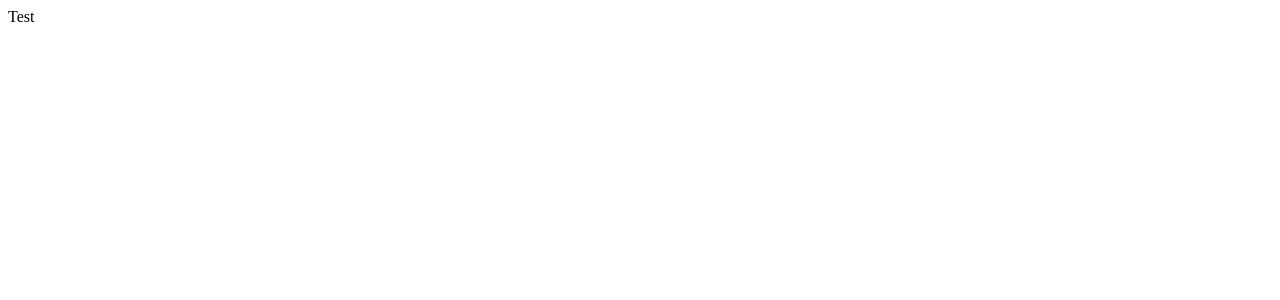
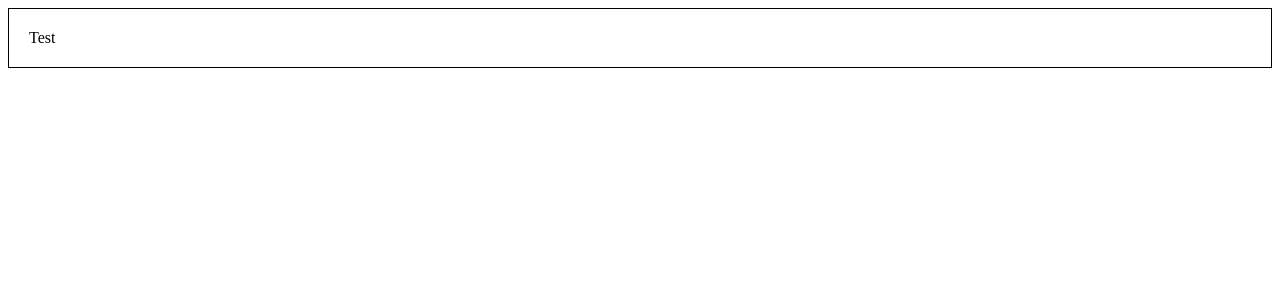
Before and after one commit to ihor4568/spotty-react, a React (Create React App) app: page / in a window 1280 px wide. Shown: the top 300 px of the page. Built offline with nearby package versions, Linux system fonts and the light colour scheme.

Commit message:
Fix comments

```diff
--- a/package.json
+++ b/package.json
@@ -1,6 +1,6 @@
 {
   "name": "spotty-react",
-  "version": "0.1.0",
+  "version": "2.0.0",
   "description": "Simple music streaming service",
   "private": true,
   "dependencies": {
--- a/src/components/App.js
+++ b/src/components/App.js
@@ -1,8 +1,17 @@
 import React, { Component } from "react";
-// import styled from "styled-components/macro";
+import styled from "styled-components/macro";
+
+const Container = styled.div`
+  border: 1px solid black;
+  padding: ${props => props.padding || "20px"};
+`;
 
 export default class App extends Component {
   render() {
-    return <div>Test</div>;
+    return (
+      <Container>
+        <div>Test</div>
+      </Container>
+    );
   }
 }
```
Also changed, not shown: 1 other file (tests, documents, lock files or other folders).
